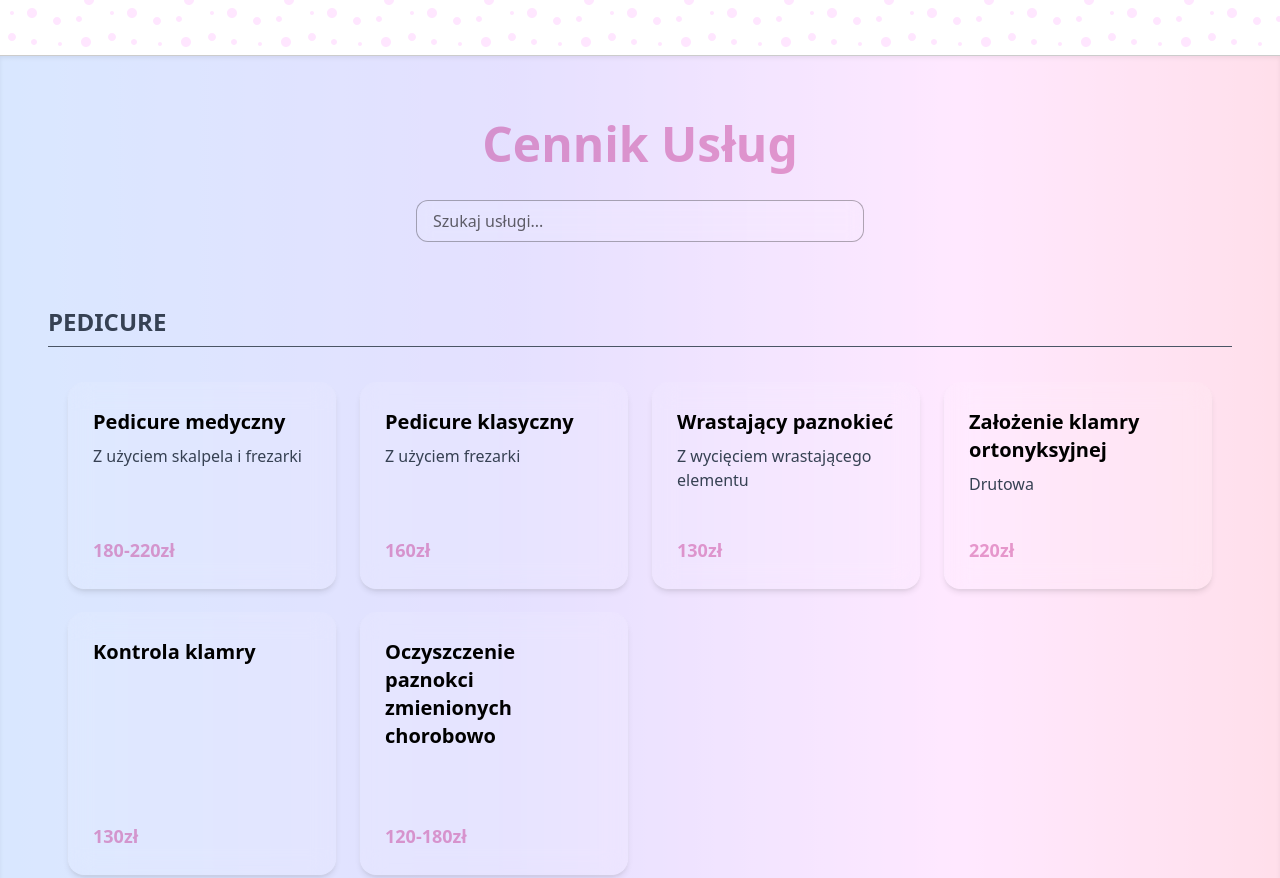
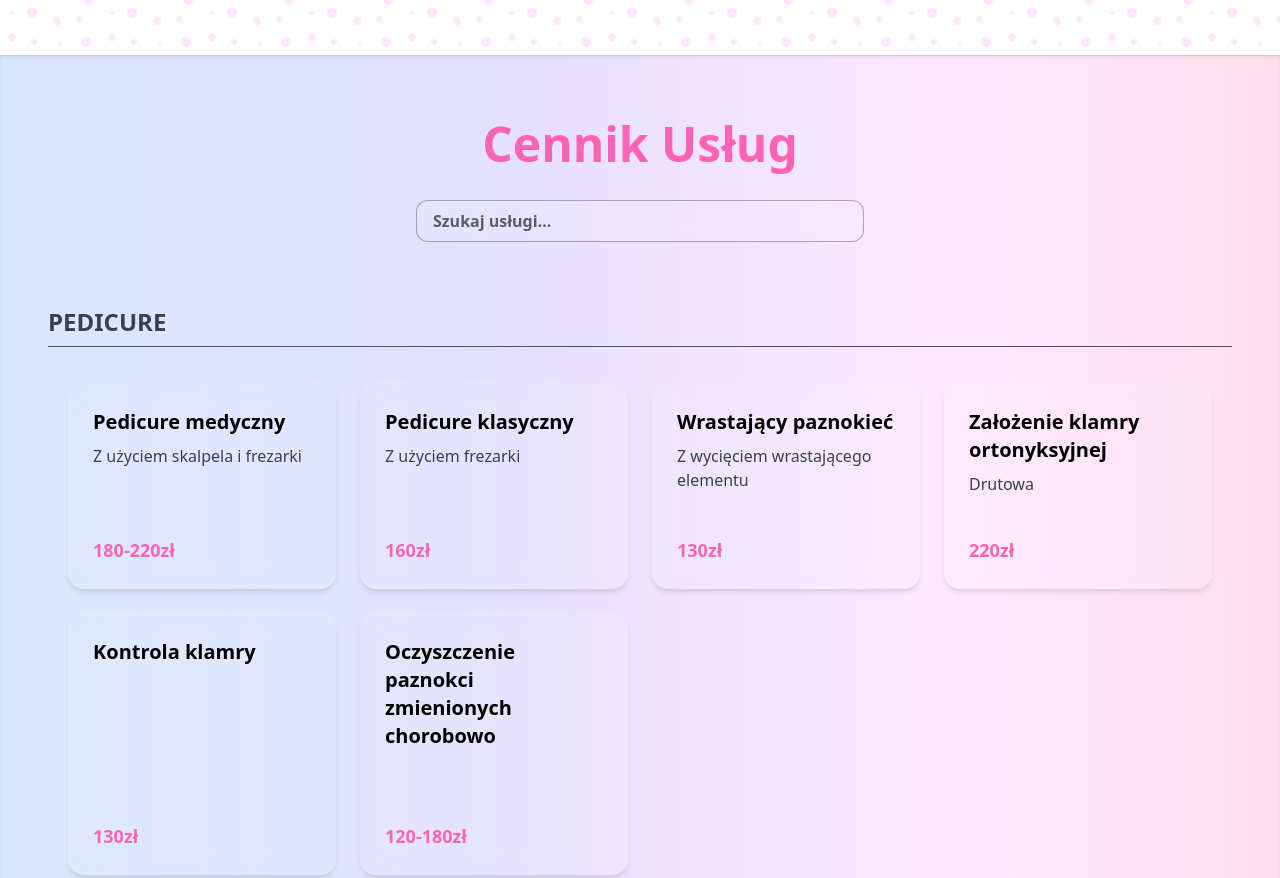
Before and after one commit to SzymonSawczuk/olsztyn-podolog, a plain HTML site: page src/index.html in a window 1280 px wide. Shown: the part 745-1623 px from the top of the page. Drawn offline with nearby package versions, Linux system fonts and the light colour scheme.

Commit message:
Fix colors and size header and boldness on search

```diff
--- a/src/features/header.html
+++ b/src/features/header.html
@@ -1,6 +1,6 @@
 <div id="header" class="lg:fixed w-screen flex flex-col items-center justify-center backdrop-blur-md bg-white/50 z-100 px-10 transition-shadow duration-300">
   <a href="/src/#" class="flex flex-col items-center md:flex-col gap-1 md:gap-0 hover:text-pink-500 transition relative">
-    <h1 class="mt-2 font-bold leading-tight tracking-tight text-center lg:pb-0">Gabinet Specjalistycznej Pielęgnacji Stóp i Dłoni Agnieszka Sawczuk</h1>
+    <h1 class="mt-2 text-2xl font-bold leading-tight tracking-tight text-center lg:pb-0">Gabinet Specjalistycznej Pielęgnacji Stóp i Dłoni Agnieszka Sawczuk</h1>
   </a>
   <div class="text-sm font-semibold text-pink-600 flex items-center justify-center gap-2 py-2">
     <i class="fas fa-phone text-lg"></i>
--- a/src/features/services/services.html
+++ b/src/features/services/services.html
@@ -1,4 +1,4 @@
-<section id="services" class="scroll-mt-24 relative border-t border-black/20 shadow-inner shadow-black/10">
+<section id="services" class="scroll-mt-35 relative border-t border-black/20 shadow-inner shadow-black/10">
   <div class="relative py-16 px-6 md:px-12 text-white overflow-hidden min-h-[100vh]">
 
     <div
@@ -19,14 +19,14 @@
     </div>
 
     <div class="relative z-10 max-w-7xl mx-auto text-center">
-      <h2 class="section-title text-[#C11C84] opacity-40 mb-8 text-4xl md:text-5xl font-extrabold text-center" data-text="Cennik Usług">
+      <h2 class="section-title text-pink-400 mb-8 text-4xl md:text-5xl font-extrabold text-center" data-text="Cennik Usług">
         Cennik Usług
       </h2>
       <input
         type="text"
         id="pricing-search"
         placeholder="Szukaj usługi..."
-        class="mb-6 w-full max-w-md px-4 py-2 rounded-xl border border-black/30 bg-white/10 backdrop-blur-sm text-black placeholder-black/60 text-base focus:outline-none focus:ring-2 focus:ring-pink-400"
+        class="mb-6 w-full max-w-md px-4 py-2 rounded-xl border border-black/30 bg-white/10 backdrop-blur-sm text-black placeholder-black/60 text-base font-extrabold focus:outline-none focus:ring-2 focus:ring-pink-400"
       />
       <div id="pricing" class="text-left space-y-12"></div>
     </div>
--- a/src/features/services/services.js
+++ b/src/features/services/services.js
@@ -63,7 +63,7 @@ const serviceTemplate = (name, desc, price) => `
       <h3 class="text-xl font-semibold mb-2 text-black">${capitalize(name)}</h3>
       <p class="text-gray-700 min-h-[3rem]">${desc ? capitalize(desc) : '&nbsp;'}</p>
     </div>
-    <div class="text-[#C11C84] opacity-40 font-bold text-lg mt-auto">${price}</div>
+    <div class="text-pink-400 font-bold text-lg mt-auto">${price}</div>
   </div>
 `;
 
```
